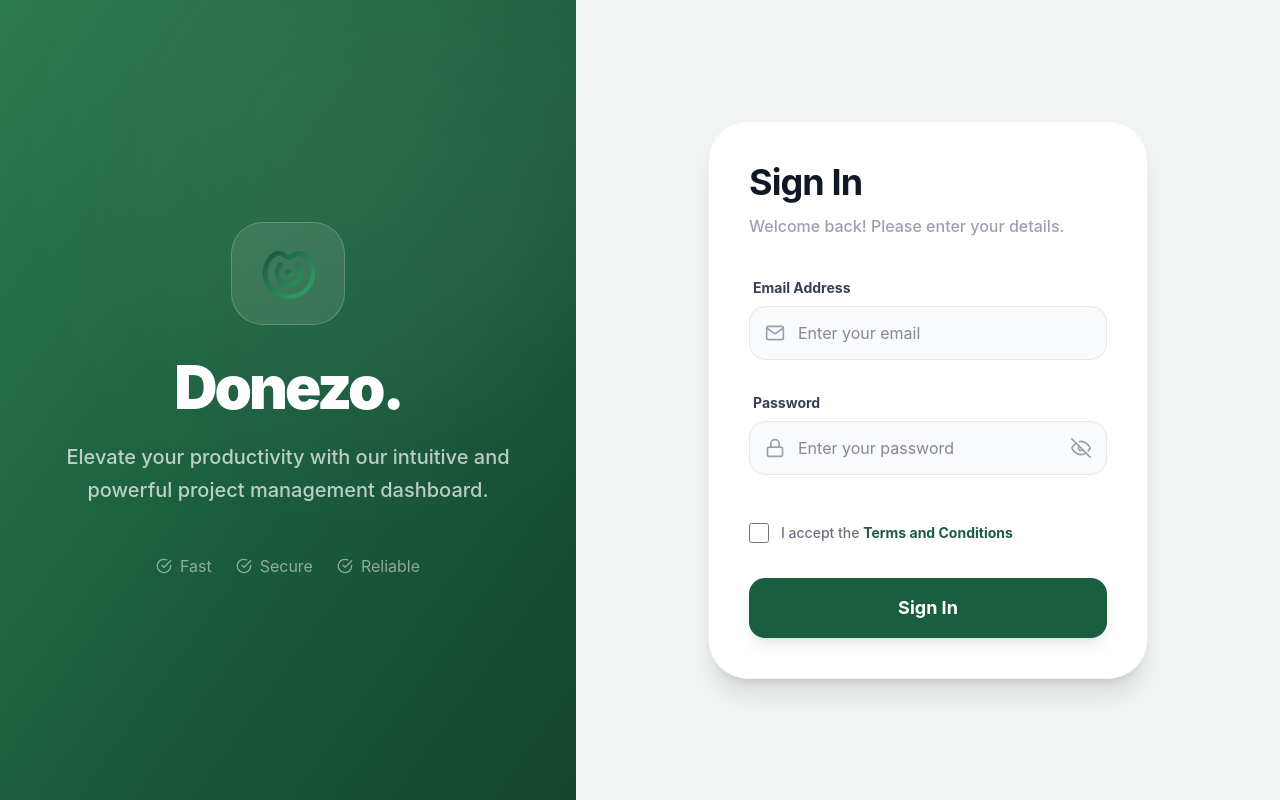
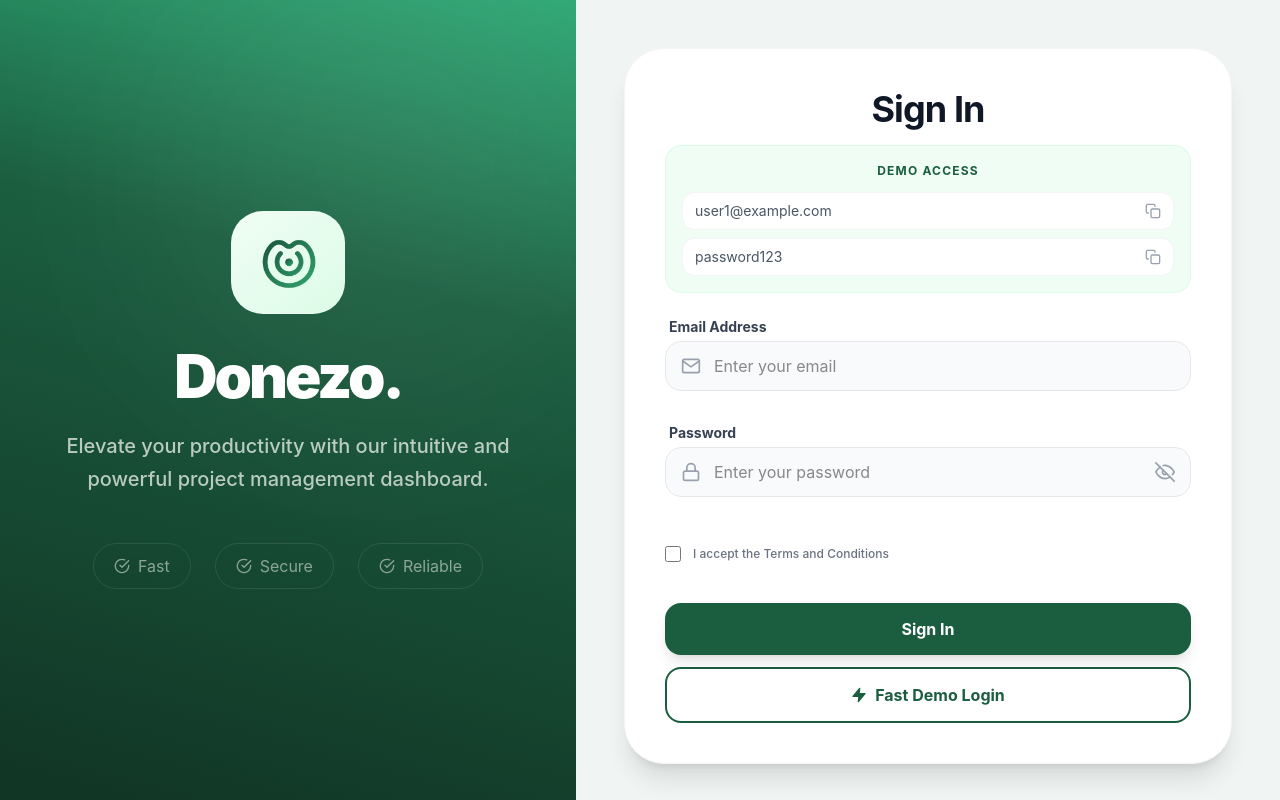
Before and after one commit to Islamul-Hoque/Donezo, a React (Vite) app: page /login in a window 1280 px wide. Built offline with nearby package versions, Linux system fonts and the light colour scheme.

Commit message:
feat(auth): enhance login page with demo access section, fast demo login, and credential copy-to-clipboard

```diff
--- a/src/Layouts/RootLayout.jsx
+++ b/src/Layouts/RootLayout.jsx
@@ -1,8 +1,5 @@
 import { Outlet } from 'react-router';
 
-// RootLayout currently doesn't need any extra markup but we keep it
-// so that we could easily add wrappers (e.g. theme provider) later.
-// It also forwards children correctly.
 export default function RootLayout({ children }) {
   return <>{children || <Outlet />}</>;
 }
--- a/src/pages/Login/Login.jsx
+++ b/src/pages/Login/Login.jsx
@@ -1,92 +1,12 @@
-// import React, { useEffect } from 'react';
-// import { useForm } from 'react-hook-form';
-// import { useNavigate } from 'react-router-dom';
-// import { useAuth } from '../../hooks/useAuth';
-
-// const Login = () => {
-//   const { register, handleSubmit, formState: { errors } } = useForm();
-//   const { login, user } = useAuth();
-//   const navigate = useNavigate();
-
-//   useEffect(() => {
-//     if (user) {
-//       navigate('/', { replace: true });
-//     }
-//   }, [user, navigate]);
-
-//   const onSubmit = async (data) => {
-//     try {
-//       await login(data.email, data.password);
-//       navigate('/');
-//     } catch (err) {
-//       alert(err.message);
-//     }
-//   };
-
-//   return (
-//     <div className="min-h-screen flex">
-//       {/* left graphic/branding */}
-//       <div className="hidden md:flex w-1/2 bg-green-600 items-center justify-center">
-//         <div className="text-center text-white p-8">
-//           <img src="/donezo.png" alt="Donezo" className="w-32 mx-auto mb-4" />
-//           <h2 className="text-3xl font-bold">Welcome Back!</h2>
-//           <p className="mt-2">Manage your tasks and projects efficiently with Donezo dashboard.</p>
-//         </div>
-//       </div>
-//       {/* login form */}
-//       <div className="flex-1 flex items-center justify-center bg-gray-100">
-//         <form
-//           onSubmit={handleSubmit(onSubmit)}
-//           className="bg-white p-8 rounded shadow-md w-full max-w-md"
-//         >
-//           <h2 className="text-2xl mb-6 text-center font-semibold">Sign in to Donezo</h2>
-//           <div className="mb-4">
-//             <label className="block mb-1">Email</label>
-//             <input
-//               type="email"
-//               {...register('email', { required: 'Email required' })}
-//               className="w-full p-2 border rounded"
-//             />
-//             {errors.email && (
-//               <p className="text-red-500 text-sm">{errors.email.message}</p>
-//             )}
-//           </div>
-//           <div className="mb-6">
-//             <label className="block mb-1">Password</label>
-//             <input
-//               type="password"
-//               {...register('password', { required: 'Password required' })}
-//               className="w-full p-2 border rounded"
-//             />
-//             {errors.password && (
-//               <p className="text-red-500 text-sm">{errors.password.message}</p>
-//             )}
-//           </div>
-//           <button
-//             type="submit"
-//             className="w-full bg-green-500 text-white p-2 rounded hover:bg-green-600 transition"
-//           >
-//             Login
-//           </button>
-//         </form>
-//       </div>
-//     </div>
-//   );
-// };
-
-// export default Login;
-
-
-
 import React, { useEffect, useState } from 'react';
 import { useForm } from 'react-hook-form';
 import { useNavigate } from 'react-router-dom';
 import { useAuth } from '../../hooks/useAuth';
-import { FiEye, FiEyeOff, FiMail, FiLock, FiCheckCircle } from 'react-icons/fi';
+import { FiEye, FiEyeOff, FiMail, FiLock, FiCheckCircle, FiCopy, FiZap } from 'react-icons/fi';
 import Swal from 'sweetalert2';
 
 const Login = () => {
-  const { register, handleSubmit, formState: { errors } } = useForm();
+  const { register, handleSubmit, setValue, formState: { errors } } = useForm();
   const { login, user } = useAuth();
   const navigate = useNavigate();
   const [showPassword, setShowPassword] = useState(false);
@@ -97,7 +17,31 @@ const Login = () => {
     }
   }, [user, navigate]);
 
-  const onSubmit = async (data) => {
+  const handleDemoLogin = async () => {
+    const demoEmail = "user1@example.com";
+    const demoPass = "password123";
+
+    setValue('email', demoEmail);
+    setValue('password', demoPass);
+    setValue('terms', true);
+
+    await processLogin({ email: demoEmail, password: demoPass });
+  };
+
+  const copyToClipboard = (text, type) => {
+    navigator.clipboard.writeText(text);
+    Swal.fire({
+      icon: 'success',
+      title: `${type} copied!`,
+      toast: true,
+      position: 'top-end',
+      showConfirmButton: false,
+      timer: 1500,
+    });
+  };
+
+
+  const processLogin = async (data) => {
     try {
       await login(data.email, data.password);
       Swal.fire({
@@ -109,7 +53,6 @@ const Login = () => {
         timer: 3000,
         timerProgressBar: true,
       });
-
       navigate('/');
     } catch (err) {
       Swal.fire({
@@ -118,78 +61,70 @@ const Login = () => {
         text: err.message || 'Invalid email or password',
         confirmButtonColor: '#1B5E3F',
         background: '#fff',
-        customClass: {
-          popup: 'rounded-[24px]',
-          confirmButton: 'rounded-xl px-8 py-3'
-        }
       });
     }
+  };
+
+  const onSubmit = (data) => {
+    processLogin(data)
   };
 
   return (
     <div className="min-h-screen flex bg-[#f0f4f2] font-sans overflow-hidden">
       {/* Left side */}
-      <div className="hidden lg:flex w-[45%] bg-gradient-to-br from-[#2D7A4D] via-[#1B5E3F] to-[#14442E] items-center justify-center relative h-screen">
+      <div className="hidden lg:flex w-[45%] bg-[linear-gradient(195deg,#2fa875_0%,#1B5E3F_35%,#113425_100%)] items-center justify-center relative h-screen">
         <div className="absolute top-[-10%] right-[-10%] w-[500px] h-[500px] bg-white/5 rounded-full blur-[100px]"></div>
 
-        <div className="text-center text-white p-12 relative z-10 flex flex-col items-center justify-center h-full">
-          <div className="inline-block p-4 bg-white/10 backdrop-blur-xl rounded-[32px] mb-8 border border-white/20">
+        <div className="text-center bg-[#] text-white p-12 relative z-10 flex flex-col items-center justify-center h-full">
+          <div className="inline-block bg-linear-to-br from-green-50 to-green-100 p-4 bg-white/10 backdrop-blur-xl rounded-[32px] mb-8 border border-white/20">
             <img src="/donezo.png" alt="Donezo" className="w-20" />
           </div>
           <h2 className="text-6xl font-black tracking-tighter mb-6">Donezo.</h2>
-          <p className="text-xl text-white/70 leading-relaxed max-w-md mx-auto font-medium">
-            Elevate your productivity with our intuitive and powerful project management dashboard.
-          </p>
+          <p className="text-xl text-white/70 leading-relaxed max-w-md mx-auto font-medium"> Elevate your productivity with our intuitive and powerful project management dashboard.</p>
+          <div className="mt-12 flex items-center justify-center gap-6 text-white/50">
 
-          <div className="mt-12 flex items-center justify-center gap-6 text-white/50">
-            <div className="flex items-center gap-2"><FiCheckCircle /> <span>Fast</span></div>
-            <div className="flex items-center gap-2"><FiCheckCircle /> <span>Secure</span></div>
-            <div className="flex items-center gap-2"><FiCheckCircle /> <span>Reliable</span></div>
+            <div className="flex items-center gap-2 border border-white/10 px-5 py-2.5 rounded-full backdrop-blur-sm"><FiCheckCircle /> <span>Fast</span> </div>
+            <div className="flex items-center gap-2 border border-white/10 px-5 py-2.5 rounded-full backdrop-blur-sm"> <FiCheckCircle /> <span>Secure</span> </div>
+            <div className="flex items-center gap-2 border border-white/10 px-5 py-2.5 rounded-full backdrop-blur-sm"><FiCheckCircle /> <span>Reliable</span> </div>
           </div>
         </div>
       </div>
 
-      {/* Right side */}
-      <div className="flex-1 flex items-center justify-center p-6 h-screen bg-transparent">
-        <div className="w-full max-w-[440px]">
-          <div className="bg-white p-10 rounded-[40px] shadow-xl border border-gray-100">
-            <div className="mb-10">
+      {/* Right side  */}
+      <div className=" flex-1 justify-center items-center p-8 md:p-12 h-screen overflow-y-auto bg-transparent">
+        <div className="">
+          <div className="bg-white p-8 md:p-10 rounded-[40px] shadow-xl border border-gray-100">
+            <div className="mb-6 text-center">
               <h2 className="text-4xl font-bold text-gray-900 tracking-tight">Sign In</h2>
-              <p className="text-gray-400 mt-3 font-medium">Welcome back! Please enter your details.</p>
+              <div className="mt-4 p-4 bg-green-50 rounded-2xl border border-green-100 flex flex-col gap-2">
+                <p className="text-[12px] font-bold text-[#1B5E3F] uppercase tracking-widest mb-1">Demo Access</p>
+                <div className="flex items-center justify-between bg-white px-3 py-2 rounded-xl border border-gray-100">
+                  <span className="text-sm text-gray-600">user1@example.com</span>
+                  <button type="button" onClick={() => copyToClipboard('user1@example.com', 'Email')} className="text-gray-400 cursor-pointer hover:text-[#1B5E3F]"><FiCopy /></button>
+                </div>
+                <div className="flex items-center justify-between bg-white px-3 py-2 rounded-xl border border-gray-100">
+                  <span className="text-sm text-gray-600">password123</span>
+                  <button type="button" onClick={() => copyToClipboard('password123', 'Password')} className="text-gray-400 cursor-pointer hover:text-[#1B5E3F]"><FiCopy /></button>
+                </div>
+              </div>
             </div>
 
-            <form onSubmit={handleSubmit(onSubmit)} className="space-y-5">
-              {/* Email */}
-              <div className="flex flex-col h-[95px]">
-                <label className="text-sm font-bold text-gray-700 ml-1 mb-2">Email Address</label>
+            <form onSubmit={handleSubmit(onSubmit)} className="space-y-4">
+              <div className="flex flex-col h-[90px]">
+                <label className="text-sm font-bold text-gray-700 ml-1 mb-1">Email Address</label>
                 <div className="relative group">
                   <FiMail className="absolute left-4 top-1/2 -translate-y-1/2 text-gray-400 group-focus-within:text-[#1B5E3F]" size={20} />
-                  <input
-                    type="email"
-                    {...register('email', { required: 'Email is required' })}
-                    placeholder="Enter your email"
-                    className="w-full pl-12 pr-4 py-3.5 bg-gray-50 border border-gray-200 rounded-2xl outline-none focus:ring-4 focus:ring-green-500/5 focus:border-[#1B5E3F] transition-all"
-                  />
+                  <input type="email" {...register('email', { required: 'Email is required' })} placeholder="Enter your email" className="w-full pl-12 pr-4 py-3 bg-gray-50 border border-gray-200 rounded-2xl outline-none focus:border-[#1B5E3F]" />
                 </div>
                 {errors.email && <p className="text-red-500 text-[11px] mt-1 ml-2 font-bold">{errors.email.message}</p>}
               </div>
 
-              {/* Password */}
-              <div className="flex flex-col h-[95px]">
-                <label className="text-sm font-bold text-gray-700 ml-1 mb-2">Password</label>
+              <div className="flex flex-col h-[90px]">
+                <label className="text-sm font-bold text-gray-700 ml-1 mb-1">Password</label>
                 <div className="relative group">
                   <FiLock className="absolute left-4 top-1/2 -translate-y-1/2 text-gray-400 group-focus-within:text-[#1B5E3F]" size={20} />
-                  <input
-                    type={showPassword ? 'text' : 'password'}
-                    {...register('password', { required: 'Password is required' })}
-                    placeholder="Enter your password"
-                    className="w-full pl-12 pr-12 py-3.5 bg-gray-50 border border-gray-200 rounded-2xl outline-none focus:ring-4 focus:ring-green-500/5 focus:border-[#1B5E3F] transition-all"
-                  />
-                  <button
-                    type="button"
-                    onClick={() => setShowPassword(!showPassword)}
-                    className="absolute right-4 top-1/2 -translate-y-1/2 text-gray-400 hover:text-[#1B5E3F] transition-colors"
-                  >
+                  <input type={showPassword ? 'text' : 'password'} {...register('password', { required: 'Password is required' })} placeholder="Enter your password" className="w-full pl-12 pr-12 py-3 bg-gray-50 border border-gray-200 rounded-2xl outline-none focus:border-[#1B5E3F]" />
+                  <button type="button" onClick={() => setShowPassword(!showPassword)} className="absolute cursor-pointer right-4 top-1/2 -translate-y-1/2 text-gray-400 hover:text-[#1B5E3F]">
                     {showPassword ? <FiEye size={20} /> : <FiEyeOff size={20} />}
                   </button>
                 </div>
@@ -199,24 +134,20 @@ const Login = () => {
               {/* Checkbox */}
               <div className="flex flex-col h-[50px] justify-center">
                 <label className="flex items-center gap-3 cursor-pointer group">
-                  <input
-                    type="checkbox"
-                    {...register('terms', { required: 'Please accept terms' })}
-                    className="w-5 h-5 rounded border-gray-300 transition-all cursor-pointer accent-[#1B5E3F]"
-                  />
-                  <span className="text-sm text-gray-500 font-medium group-hover:text-gray-700">
-                    I accept the <span className="text-[#1B5E3F] font-bold">Terms and Conditions</span>
-                  </span>
+                  <input type="checkbox" {...register('terms', { required: 'Please accept terms to continue' })} className="w-4 h-4 rounded border-gray-300 accent-[#1B5E3F]" />
+                  <span className="text-xs text-gray-500 font-medium group-hover:text-gray-700">I accept the Terms and Conditions</span>
                 </label>
-                {errors.terms && <p className="text-red-500 text-[10px] ml-8 font-bold">{errors.terms.message}</p>}
+                {errors.terms && <p className="text-red-500 text-[10px] ml-7 font-bold">{errors.terms.message}</p>}
               </div>
 
-              <button
-                type="submit"
-                className="w-full bg-[#1B5E3F] hover:bg-[#14442E] text-white py-4 rounded-2xl font-bold text-lg shadow-lg shadow-green-900/10 transition-all active:scale-[0.98]"
-              >
-                Sign In
-              </button>
+              <div className="flex flex-col gap-3 pt-2">
+                <button type="submit" className="w-full cursor-pointer bg-[#1B5E3F] hover:bg-[#14442E] text-white py-3.5 rounded-2xl font-bold shadow-lg transition-all active:scale-[0.98]">
+                  Sign In
+                </button>
+                <button type="button" onClick={handleDemoLogin} className="w-full cursor-pointer bg-white border-2 border-[#1B5E3F] text-[#1B5E3F] py-3.5 rounded-2xl font-bold hover:bg-green-50 transition-all flex items-center justify-center gap-2 active:scale-[0.98]">
+                  <FiZap className="fill-current" /> Fast Demo Login
+                </button>
+              </div>
             </form>
           </div>
         </div>
--- a/src/router/route.jsx
+++ b/src/router/route.jsx
@@ -9,23 +9,15 @@ import RequireAuth from '../components/RequireAuth';
 export const router = createBrowserRouter([
   {
     path: '/login',
-    element: (
-      <RootLayout>
-        <Login />
-      </RootLayout>
-    ),
+    element: <RootLayout> <Login /> </RootLayout>,
   },
   {
     path: '/',
-    element: (
-      <RequireAuth>
-        <DashboardLayout />
-      </RequireAuth>
-    ),
+    element: <RequireAuth> <DashboardLayout /> </RequireAuth>,
     children: [
       {
         index: true,
-        element: <DashboardHome />,
+        Component: DashboardHome ,
       },
     ],
   },
@@ -35,6 +27,4 @@ export const router = createBrowserRouter([
   },
 ]);
 
-// also provide default export for compatibility with certain
-// imports or HMR situations where the named export might be lost
 export default router;
```
Also changed, not shown: 1 other file (tests, documents, lock files or other folders).
